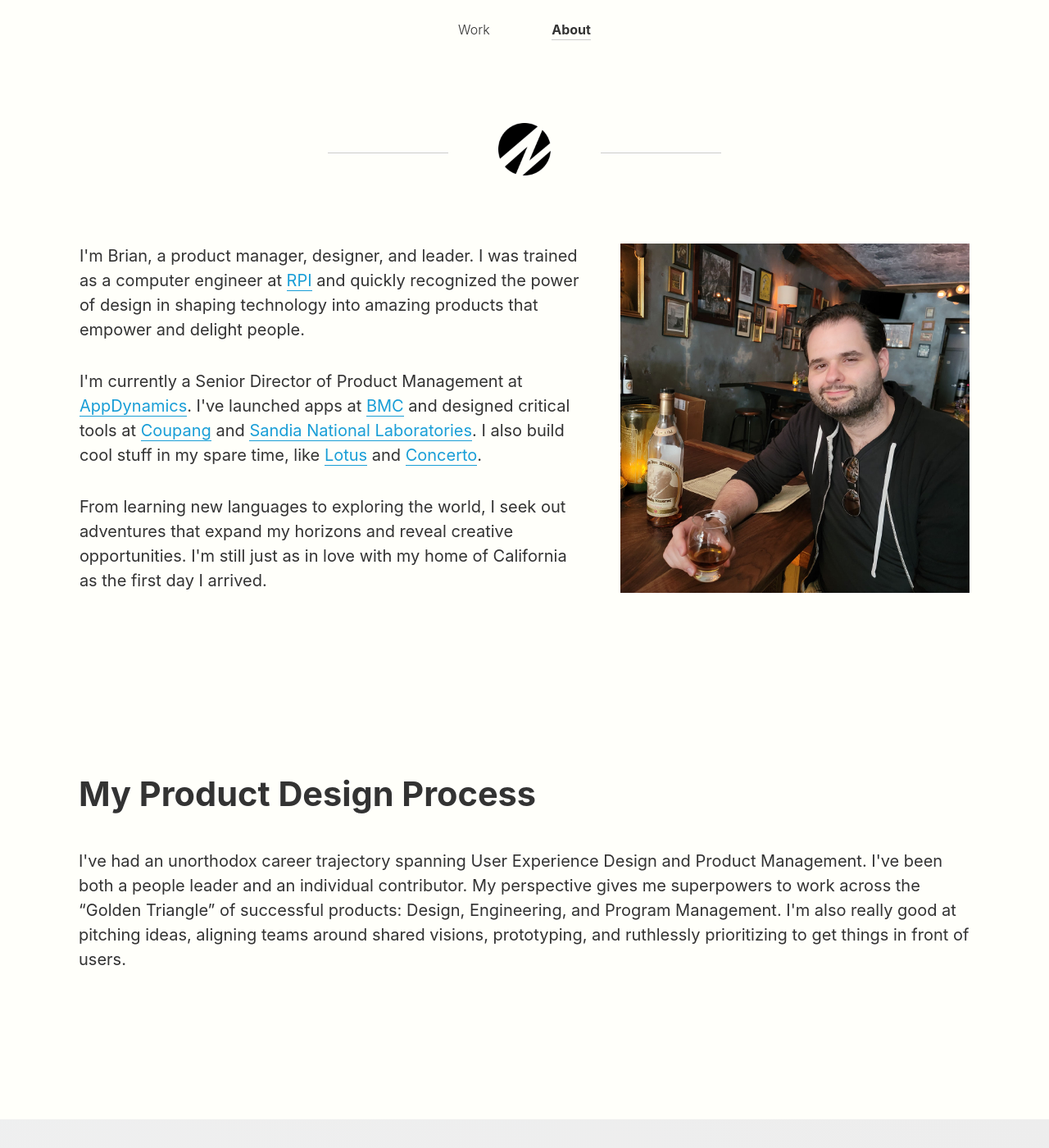
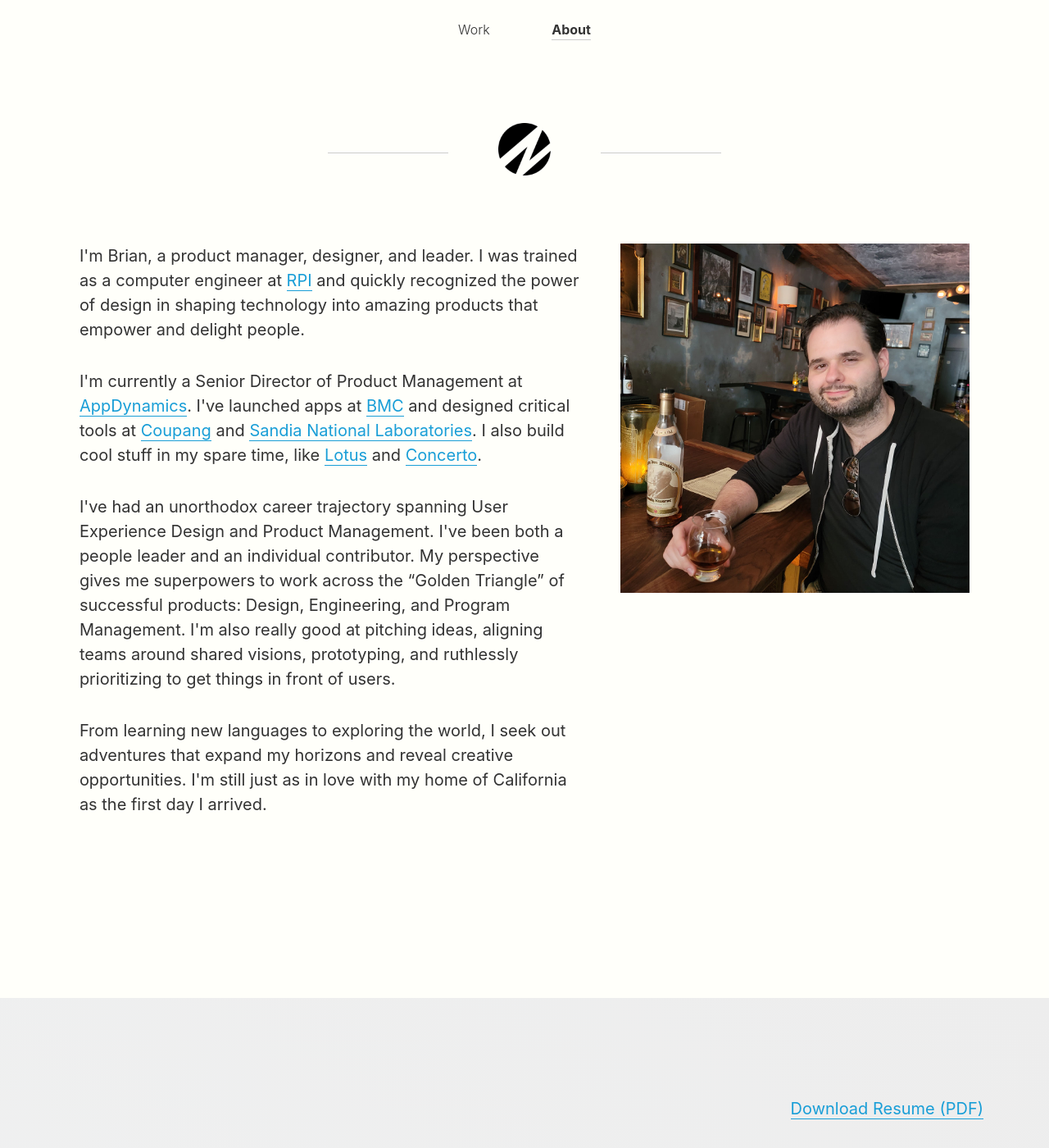
Before and after one commit to brzaik/brz4, a Jekyll site: the page built from about.html, in a window 1280 px wide and 1400 px high. Shown: the whole window at 82% size. Built offline with Jekyll 4.4.1, drawn with Linux system fonts in a browser that asks for light colours; nearby versions of some CDN libraries.

Commit message:
Modified layout of About.

```diff
--- a/about.html
+++ b/about.html
@@ -14,6 +14,9 @@ title: About
         I'm currently a Senior Director of Product Management at <a class="underline" href="http://appdynamics.com">AppDynamics</a>. I've launched apps at <a class="underline" href="http://bmc.com">BMC</a> and designed critical tools at <a class="underline" href="http://coupang.com">Coupang</a> and <a class="underline" href="http://sandia.gov">Sandia National Laboratories</a>. I also build cool stuff in my spare time, like <a class="underline" href="/works/lotus">Lotus</a> and <a class="underline" href="/works/concerto2">Concerto</a>.
       </p>
       <p>
+        I've had an unorthodox career trajectory spanning User Experience Design and Product Management. I've been both a people leader and an individual contributor. My perspective gives me superpowers to work across the “Golden Triangle” of successful products: Design, Engineering, and Program Management. I'm also really good at pitching ideas, aligning teams around shared visions, prototyping, and ruthlessly prioritizing to get things in front of users.
+      </p>
+      <p>
         From learning new languages to exploring the world, I seek out adventures that expand my horizons and reveal creative opportunities. I'm still just as in love with my home of California as the first day I arrived.
       </p>
     </div>
@@ -21,13 +24,6 @@ title: About
       <img src="/assets/images/about-brian.jpg" alt="About Brian" />
     </div>
   </div>
-</div>
-
-<div class="container padder-margin-bottom">
-  <h3>My Product Design Process</h3>
-  <p>
-    I've had an unorthodox career trajectory spanning User Experience Design and Product Management. I've been both a people leader and an individual contributor. My perspective gives me superpowers to work across the “Golden Triangle” of successful products: Design, Engineering, and Program Management. I'm also really good at pitching ideas, aligning teams around shared visions, prototyping, and ruthlessly prioritizing to get things in front of users.
-  </p>
 </div>
 
 <div class="stripe stripe-gray">
```
